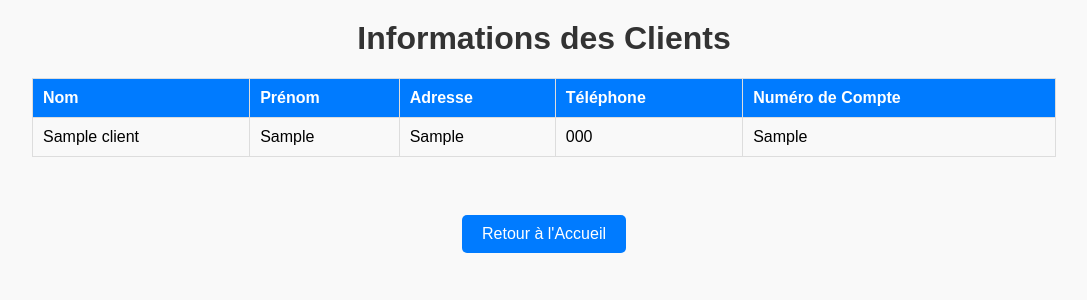
After one commit to laye-samb/sali, a PHP site: page /info.php in a window 1280 px wide. The commit adds this page. Shown: the top 300 px of the page, without its empty margins (96-1183 px from the left). Run offline with PHP 8.4, Linux system fonts and the light colour scheme; tables that the repository leaves empty or names only in its code hold one stand-in row (values such as "Sample post").

Commit message:
first commit

```diff
--- a/model/client.php
+++ b/Client.php
@@ -1,10 +1,10 @@
 <?php
-require_once("database/config.php");
+require_once ("database/config.php");
 
 class Client {
     public static function addClient($nom, $prenom, $adresse, $telephone) {
         global $conn;
-        $sql = "INSERT INTO Client (nom, prenom, adresse, telephone) VALUES (?, ?, ?, ?)";
+        $sql = "INSERT INTO client (nom, prenom, adresse, telephone) VALUES (?, ?, ?, ?)";
         $stmt = $conn->prepare($sql);
         $stmt->execute([$nom, $prenom, $adresse, $telephone]);
         return $conn->lastInsertId();
--- a/model/operationBancaire.php
+++ b/OperationBancaire.php
@@ -4,14 +4,14 @@ require_once("database/config.php");
 class OperationBancaire {
     public static function getAllAccounts() {
         global $conn;
-        $sql = "SELECT * FROM CompteBancaire";
+        $sql = "SELECT * FROM comptebancaire";
         $stmt = $conn->query($sql);
         return $stmt->fetchAll(PDO::FETCH_ASSOC);
     }
 
     public static function getTransactions($compte) {
         global $conn;
-        $sql = "SELECT * FROM OperationBancaire WHERE id_compte = ?";
+        $sql = "SELECT * FROM operationbancaire WHERE id_compte = ?";
         $stmt = $conn->prepare($sql);
         $stmt->execute([$compte]);
         return $stmt->fetchAll(PDO::FETCH_ASSOC);
--- a/creation_compte.php
+++ b/creation_compte.php
@@ -1,6 +1,6 @@
 <?php
 require_once("database/config.php");
-require_once("model/client.php");
+require_once("Client.php");
 
 $nomErr = $prenomErr = $adresseErr = $telephoneErr = "";
 $nom = $prenom = $adresse = $telephone = "";
@@ -51,7 +51,7 @@ if ($_SERVER["REQUEST_METHOD"] == "POST") {
         $id_client = Client::addClient($nom, $prenom, $adresse, $telephone);
         $numero_compte = generateAccountNumber();
         $solde = 0;
-        $sql = "INSERT INTO CompteBancaire (numero_compte, solde, id_client) VALUES (?, ?, ?)";
+        $sql = "INSERT INTO comptebancaire (numero_compte, solde, id_client) VALUES (?, ?, ?)";
         $stmt = $conn->prepare($sql);
         $stmt->execute([$numero_compte, $solde, $id_client]);
 
--- a/database/config.php
+++ b/database/config.php
@@ -1,11 +1,12 @@
 <?php
-$servername = 'localhost';
-$username = 'root';
-$password = '';
-$dbname = 'laye';
+
+$host = 'mysql-start.alwaysdata.net';
+$dbname = 'start_sql';
+$username = 'start';
+$password = 'samb204109';
 
 try {
-    $conn = new PDO("mysql:host=$servername;dbname=$dbname", $username, $password);
+    $conn = new PDO("mysql:host=$host;dbname=$dbname;charset=utf8", $username, $password);
     $conn->setAttribute(PDO::ATTR_ERRMODE, PDO::ERRMODE_EXCEPTION);
 } catch (PDOException $e) {
     die("Erreur de connexion à la base de données : " . $e->getMessage());
--- a/index.php
+++ b/index.php
@@ -4,7 +4,7 @@
     <meta charset="UTF-8">
     <meta name="viewport" content="width=device-width, initial-scale=1.0">
     <title>Accueil</title>
-    <link rel="stylesheet" type="text/css" href="style/index.css">
+    <link rel="stylesheet" href="style\index.css">
 </head>
 <body>
     <div class="container">
@@ -13,6 +13,7 @@
         <a href="gestion_compte.php" class="button">Gestion des Comptes</a>
         <a href="creation_compte.php" class="button">Créer un Compte</a>
         <a href="operation_compte.php" class="button">Relevé de Compte</a>
+        <a href="info.php" class="button">Informations des Clients</a>
     </div>
 </body>
 </html>
--- /dev/null
+++ b/info.php
@@ -0,0 +1,54 @@
+<?php
+
+require_once("database/config.php");
+
+class clientInfo {
+    public static function getAllClients() {
+        global $conn;
+        $sql = "SELECT c.id_client, c.nom, c.prenom, c.adresse, c.telephone, cb.numero_compte
+                FROM client c
+                LEFT JOIN comptebancaire cb ON c.id_client = cb.id_client";
+        $stmt = $conn->query($sql);
+        return $stmt->fetchAll(PDO::FETCH_ASSOC);
+    }
+}
+
+$clients = clientInfo::getAllClients();
+?>
+
+<!DOCTYPE html>
+<html lang="fr">
+<head>
+    <meta charset="UTF-8">
+    <meta name="viewport" content="width=device-width, initial-scale=1.0">
+    <title>Informations des Clients</title>
+    <link rel="stylesheet" href="style\info.css">
+</head>
+<body>
+    <h1>Informations des Clients</h1>
+    <table>
+        <thead>
+            <tr>
+                <th>Nom</th>
+                <th>Prénom</th>
+                <th>Adresse</th>
+                <th>Téléphone</th>
+                <th>Numéro de Compte</th>
+            </tr>
+        </thead>
+        <tbody>
+            <?php foreach ($clients as $client) : ?>
+                <tr>
+                    <td><?php echo htmlspecialchars($client['nom']); ?></td>
+                    <td><?php echo htmlspecialchars($client['prenom']); ?></td>
+                    <td><?php echo htmlspecialchars($client['adresse']); ?></td>
+                    <td><?php echo htmlspecialchars($client['telephone']); ?></td>
+                    <td><?php echo htmlspecialchars($client['numero_compte']); ?></td>
+                </tr>
+            <?php endforeach; ?>
+        </tbody>
+    </table>
+    <br>
+    <a href="index.php" class="button">Retour à l'Accueil</a>
+</body>
+</html>
--- a/operation_compte.php
+++ b/operation_compte.php
@@ -1,5 +1,5 @@
 <?php
-require_once("model\operationBancaire.php");
+require_once("OperationBancaire.php");
 
 $comptes = OperationBancaire::getAllAccounts();
 $transactions = [];
--- /dev/null
+++ b/style/info.css
@@ -0,0 +1,51 @@
+body {
+    font-family: Arial, sans-serif;
+    background-color: #f9f9f9;
+    margin: 0;
+    padding: 0;
+    text-align: center;
+}
+
+h1 {
+    color: #333;
+    margin-top: 20px;
+}
+
+table {
+    width: 80%;
+    margin: 20px auto;
+    border-collapse: collapse;
+}
+
+table, th, td {
+    border: 1px solid #ddd;
+}
+
+th, td {
+    padding: 10px;
+    text-align: left;
+}
+
+th {
+    background-color: #007BFF;
+    color: white;
+}
+
+td {
+    background-color: #f9f9f9;
+}
+
+.button {
+    display: inline-block;
+    padding: 10px 20px;
+    margin: 20px;
+    background-color: #007BFF;
+    color: white;
+    text-decoration: none;
+    border-radius: 5px;
+    transition: background-color 0.3s ease;
+}
+
+.button:hover {
+    background-color: #0056b3;
+}
```
Also changed, not shown: CompteBancaire.php (renamed from model/compteBancaire.php, +6 -6 lines), gestion_compte.php (+6 -5 lines), style/index.css (+8 -16 lines).
